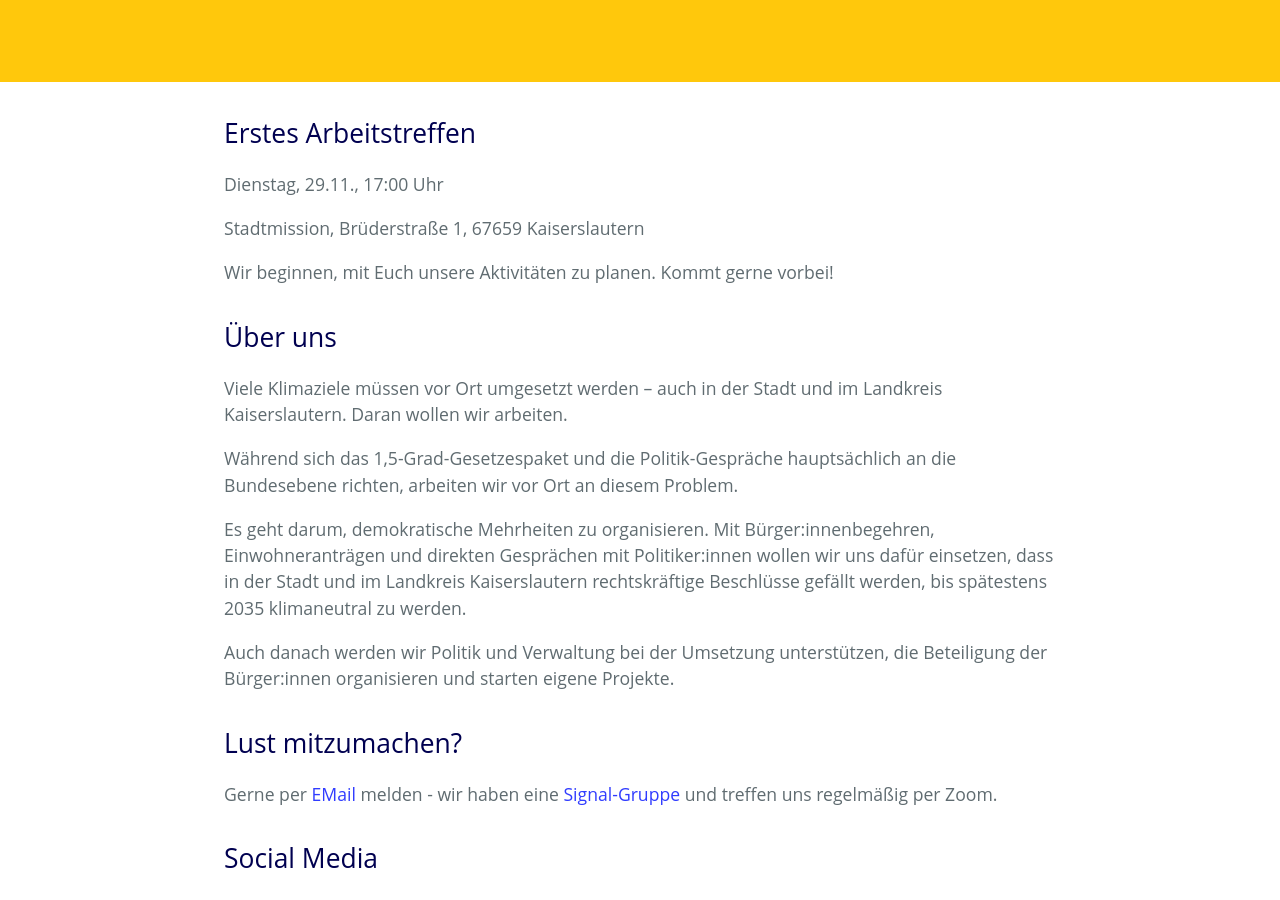
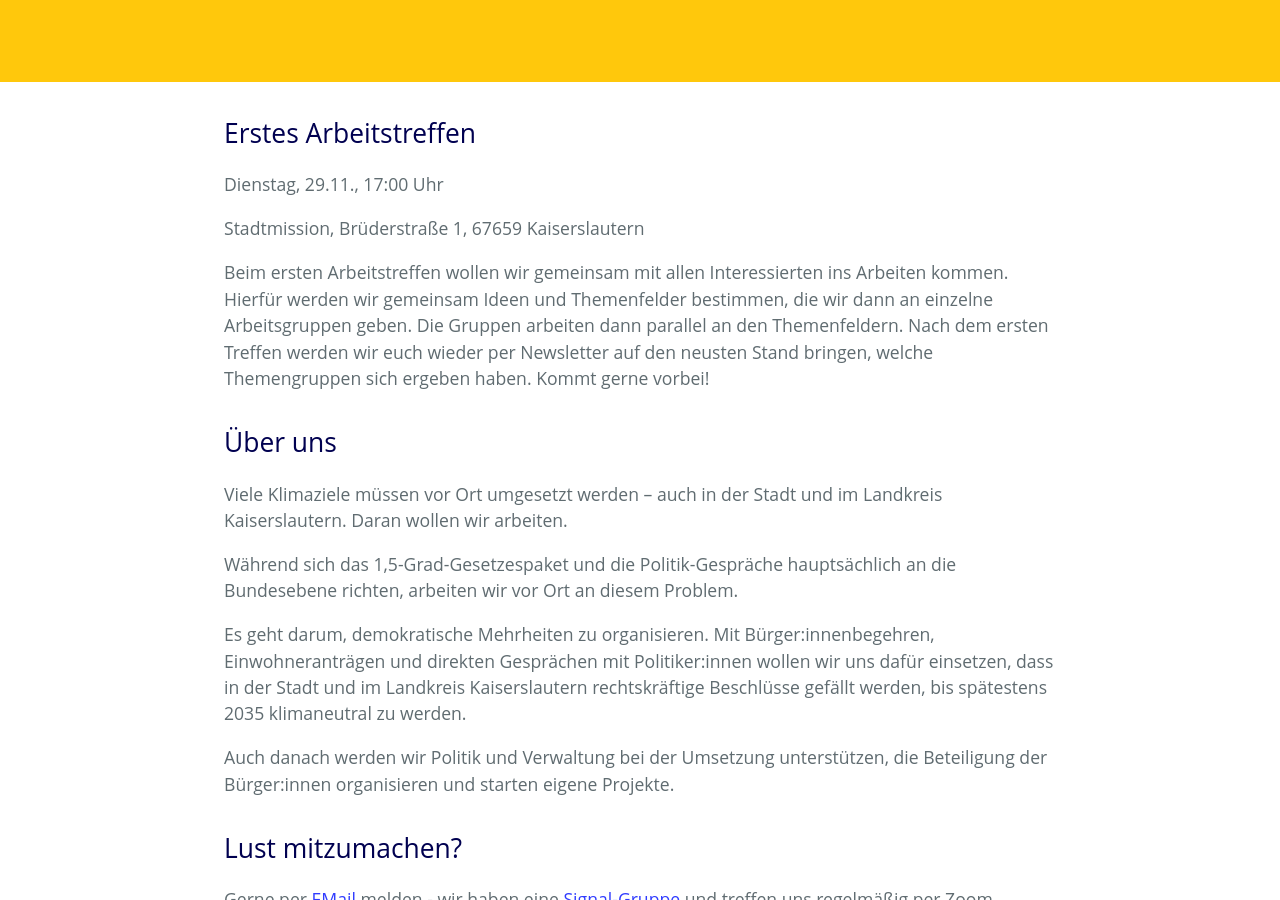
Before and after one commit to klimalautern/klimalautern.github.io, a Jekyll site: the page built from index.md, in a window 1280 px wide and 900 px high, scrolled down 554 px. Built offline with Jekyll 4.4.1, drawn with Linux system fonts in a browser that asks for light colours; our own code applies the rules of GitHub Pages for plain Markdown files.

Commit message:
Update Arbeitstreffen

```diff
--- a/index.md
+++ b/index.md
@@ -10,7 +10,13 @@ Dienstag, 29.11., 17:00 Uhr
 
 Stadtmission, Brüderstraße 1, 67659 Kaiserslautern
 
-Wir beginnen, mit Euch unsere Aktivitäten zu planen. Kommt gerne vorbei!
+Beim ersten Arbeitstreffen wollen wir gemeinsam mit allen
+Interessierten ins Arbeiten kommen. Hierfür werden wir gemeinsam Ideen
+und Themenfelder bestimmen, die wir dann an einzelne Arbeitsgruppen
+geben. Die Gruppen arbeiten dann parallel an den Themenfeldern. Nach
+dem ersten Treffen werden wir euch wieder per Newsletter auf den
+neusten Stand bringen, welche Themengruppen sich ergeben haben. Kommt
+gerne vorbei!
 
 ## Über uns
 
```
